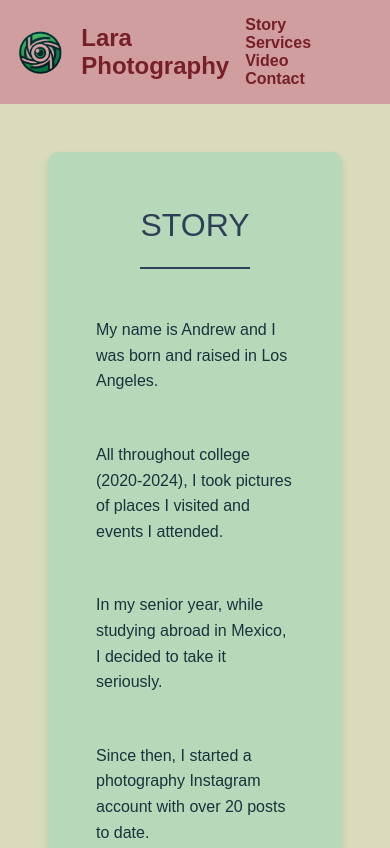
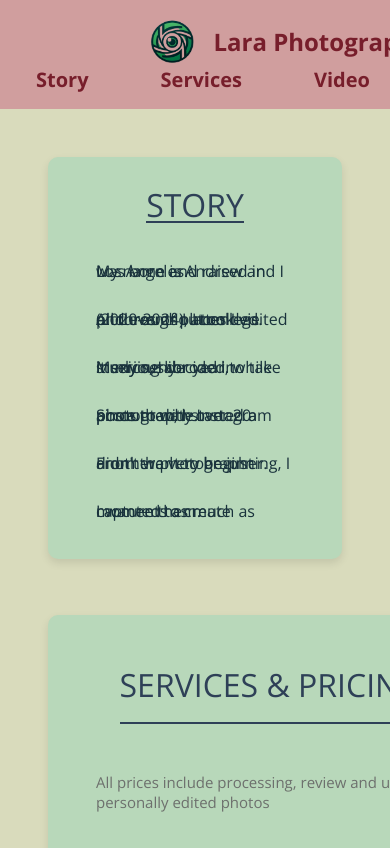
Before and after one commit to laraandrew/fcc-landingpage, a plain HTML site: page index.html in a window 390 px wide. Shown: the top 848 px of the page. Drawn offline with nearby package versions, Linux system fonts and the light colour scheme.

Commit message:
fixed video link, added media query, nav-bar changes

```diff
--- a/index.html
+++ b/index.html
@@ -43,7 +43,7 @@
 
         <section class="main-section" id="Video">
             <header>Watch Our Work</header>
-            <iframe id="video" width="560" height="315" src="https://www.youtube.com/embed/YOUR_VIDEO_ID" frameborder="0" allowfullscreen></iframe>
+            <iframe id="video" width="560" height="315" src="https://www.youtube.com/embed/V7z7BAZdt2M" frameborder="0" allowfullscreen allow="accelerometer; autoplay; clipboard-write; encrypted-media; gyroscope; picture-in-picture" ></iframe>
         </section>
 
         <section class="main-section" id="Contact">
@@ -52,7 +52,7 @@
                 <label for="name">Name</label>
                 <input type="text" id="name" placeholder="Your Name" required>
                 <label for="email">Email</label>
-                <input id="email" type="email" placeholder="Enter your email" required>
+                <input id="email" name="email" type="email" placeholder="Enter your email" required>
                 <label for="phone">Phone Number</label>
                 <input id="phone" type="tel" placeholder="(123) 456-7890" required>
                 <input type="submit" id="submit" value="Submit">
--- a/stylesheet.css
+++ b/stylesheet.css
@@ -1,14 +1,15 @@
+@import url('https://fonts.googleapis.com/css2?family=Open+Sans:wght@400;700&display=swap');
+
 * {
   box-sizing: border-box;
   margin: 0;
   padding: 0;
-  font-family: Arial, sans-serif;
+  font-family: 'Open Sans', sans-serif;
 }
 
 body {
   background-color: #D9DBBC;
   color: #19323C;
-  overflow-x: hidden; /* Hide horizontal scrollbar */
 }
 
 #header {
@@ -24,8 +25,15 @@ body {
   width: 100%;
   z-index: 1000;
 }
+@media (width <= 400px) {
+  #header {
+    flex-direction: column;
+    flex-wrap: wrap;
+  }
+}
 
-#navbar {
+
+#nav-bar {
   display: flex;
   flex: auto;
   align-items: center;
@@ -91,7 +99,7 @@ body {
 
 #Story{
   margin-bottom: 1.5em;
-  line-height: 1.6;
+  line-height: 0;
 }
 
 .service-list {
```
